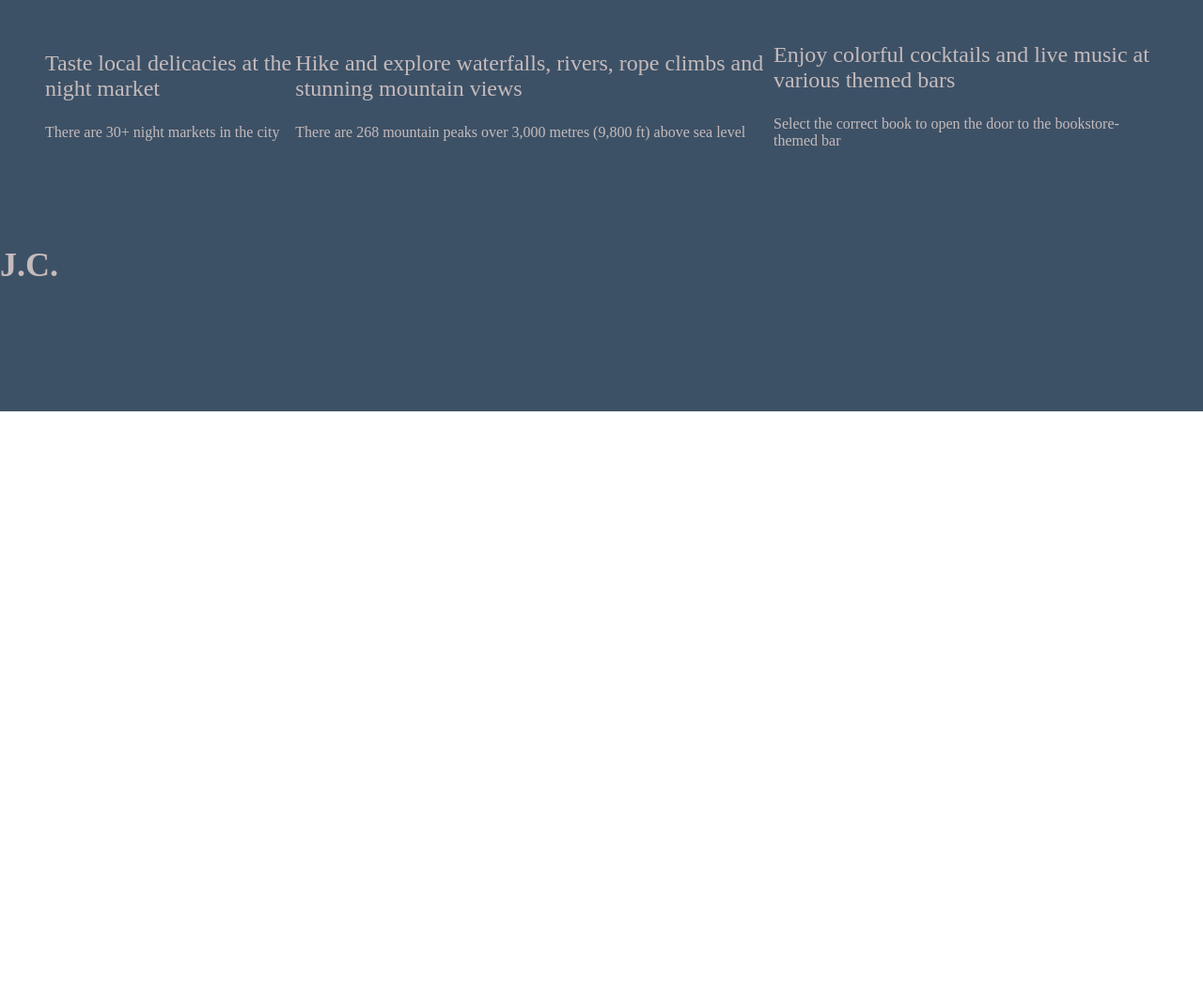
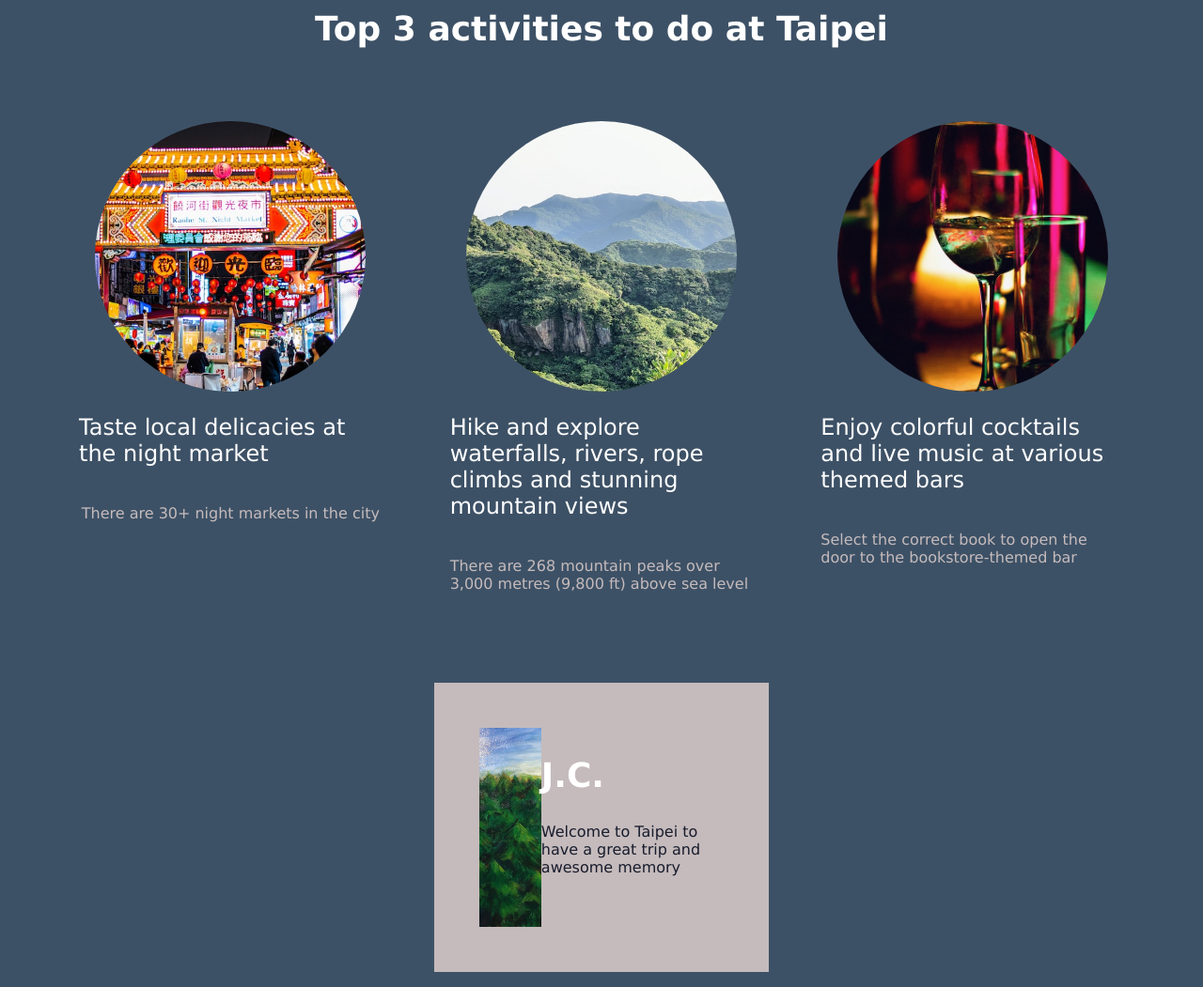
Before and after one commit to yujhenchen/my-hometown, a plain HTML site: page index.html in a window 1280 px wide. Shown: the part 362-1413 px from the top of the page at 94% size. Before the commit the page ends 800 px from the top, so only its background shows below. Drawn offline with Linux system fonts and the light colour scheme.

Commit message:
add files

```diff
--- a/index.html
+++ b/index.html
@@ -18,19 +18,24 @@
     </section>
 
     <section id="image-section">
-      <h2></h2>
+      <h2>Top 3 activities to do at Taipei</h2>
 
+      <div class="items-container">
+        <div class="item-container">
           <div class="image-container">
-        <img src="" alt="" />
+            <img src="images/night-market.jpg" alt="Night market picture" />
+          </div>
           <h3>Taste local delicacies at the night market</h3>
           <p>There are 30+ night markets in the city</p>
         </div>
 
+        <div class="item-container">
           <div class="image-container">
-        <img src="" alt="" />
+            <img src="images/mountain.jpg" alt="Mountain picture" />
+          </div>
           <h3>
-          Hike and explore waterfalls, rivers, rope climbs and stunning mountain
-          views
+            Hike and explore waterfalls, rivers, rope climbs and stunning
+            mountain views
           </h3>
           <p>
             There are 268 mountain peaks over 3,000 metres (9,800 ft) above sea
@@ -38,20 +43,29 @@
           </p>
         </div>
 
+        <div class="item-container">
           <div class="image-container">
-        <img src="" alt="" />
-        <h3>Enjoy colorful cocktails and live music at various themed bars</h3>
+            <img src="images/bar.jpg" alt="Bar picture" />
+          </div>
+          <h3>
+            Enjoy colorful cocktails and live music at various themed bars
+          </h3>
           <p>
             Select the correct book to open the door to the bookstore-themed bar
           </p>
         </div>
+      </div>
     </section>
 
-    <section>
+    <section id="card-section">
       <div class="card">
-        <img src="" alt="" />
+        <div>
+          <img src="images/profile_small.png" alt="Profile image" />
+        </div>
+        <div>
           <h2>J.C.</h2>
-        <p></p>
+          <p>Welcome to Taipei to have a great trip and awesome memory</p>
+        </div>
       </div>
     </section>
   </body>
--- a/styles.css
+++ b/styles.css
@@ -4,7 +4,8 @@ body {
   flex-direction: column;
   height: 100vh;
   box-sizing: border-box;
-  color: #c5bbbc;
+  color: white;
+  font-family: Verdana, Geneva, Tahoma, sans-serif;
 }
 
 section {
@@ -35,6 +36,8 @@ h3 {
 
 #image-section {
   padding: 16px 48px;
+  display: flex;
+  flex-direction: column;
 }
 
 .hero {
@@ -51,18 +54,84 @@ h3 {
 
 .hero h1 {
   color: white;
-  text-shadow: black 1px 0 10px;
+  text-shadow: #181c2d 1px 0 10px;
 }
 
 .hero h2 {
   display: flex;
   color: white;
-  text-shadow: black 1px 0 10px;
+  text-shadow: #181c2d 1px 0 10px;
   font-weight: 600;
   backdrop-filter: blur(1px);
 }
 
+#card-section {
+  padding: 16px 48px;
+}
+
 .card {
+  width: 30%;
+  height: 100%;
+  display: flex;
+  padding: 48px;
+  box-sizing: inherit;
+  background-color: #c5bbbc;
+}
+
+.card img {
+  max-width: 100%;
   width: 100%;
   height: 100%;
+  object-fit: cover;
 }
+
+.card p {
+  color: #181c2d;
+}
+
+.items-container {
+  display: flex;
+  flex-direction: row;
+}
+
+.item-container {
+  display: flex;
+  flex-direction: column;
+  padding: 48px 36px;
+  place-items: center;
+  align-items: center;
+  width: 30%;
+}
+
+.item-container p {
+  color: #c5bbbc;
+}
+
+.image-container {
+  border-radius: 50%;
+  height: 288px;
+  width: 288px;
+  overflow: hidden;
+}
+
+.image-container img {
+  max-width: 100%;
+  width: 100%;
+  height: 100%;
+  object-fit: cover;
+}
+
+@media (max-width: 640px) {
+  body {
+    height: 100%;
+  }
+
+  .items-container {
+    display: flex;
+    flex-direction: column;
+  }
+
+  .card {
+    width: 100%;
+  }
+}
```
Also changed, not shown: images/bar.jpg (added), images/mountain.jpg (added), images/night-market.jpg (added), images/profile_small.png (added). Lines whose indentation alone changed are shown as unchanged.
